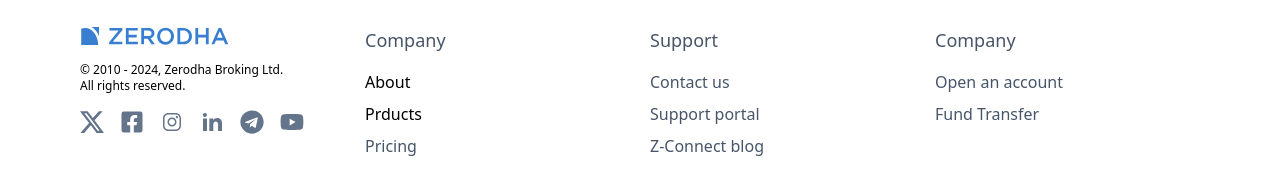
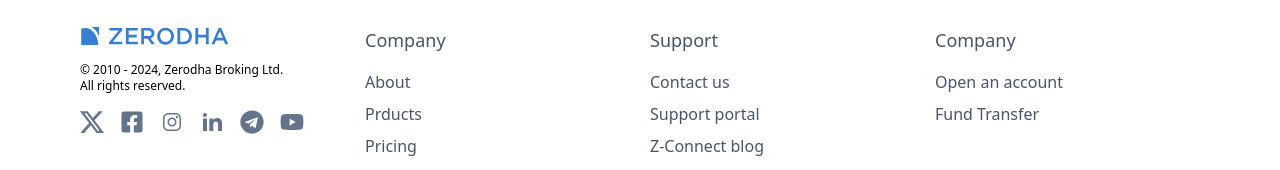
Before and after one commit to ashishmohanty10/ZerodhaClone-100xDev, a React (Vite) app: page /support in a window 1280 px wide. Shown: the part 128-298 px from the top of the page. Built offline with nearby package versions, Linux system fonts and the light colour scheme.

Commit message:
lightmode top footer done

```diff
--- a/src/components/TopFooter.jsx
+++ b/src/components/TopFooter.jsx
@@ -10,7 +10,7 @@
 import Logo from "../assets/logo.svg";
 
 const TopFooter = () => {
-  const { darkTheme, toggleDarkMode } = useContext(ThemeContext);
+  const { darkTheme } = useContext(ThemeContext);
   return (
     <div className={darkTheme ? "dark" : ""}>
       <div className="dark:bg-slate-800">
@@ -41,10 +41,10 @@
                 <h3 className="text-lg font-medium text-slate-600">Company</h3>
 
                 <ul className="flex flex-col gap-y-2">
-                  <li className="text-base font-medium hover:text-primaryColor duration-75">
+                  <li className="text-base font-medium text-slate-600 hover:text-primaryColor duration-75">
                     <a href="">About</a>
                   </li>
-                  <li className="text-base font-medium hover:text-primaryColor duration-75">
+                  <li className="text-base font-medium text-slate-600 hover:text-primaryColor duration-75">
                     <a href="">Prducts</a>
                   </li>
                   <li className="text-base font-medium text-slate-600 hover:text-primaryColor duration-75">
```
